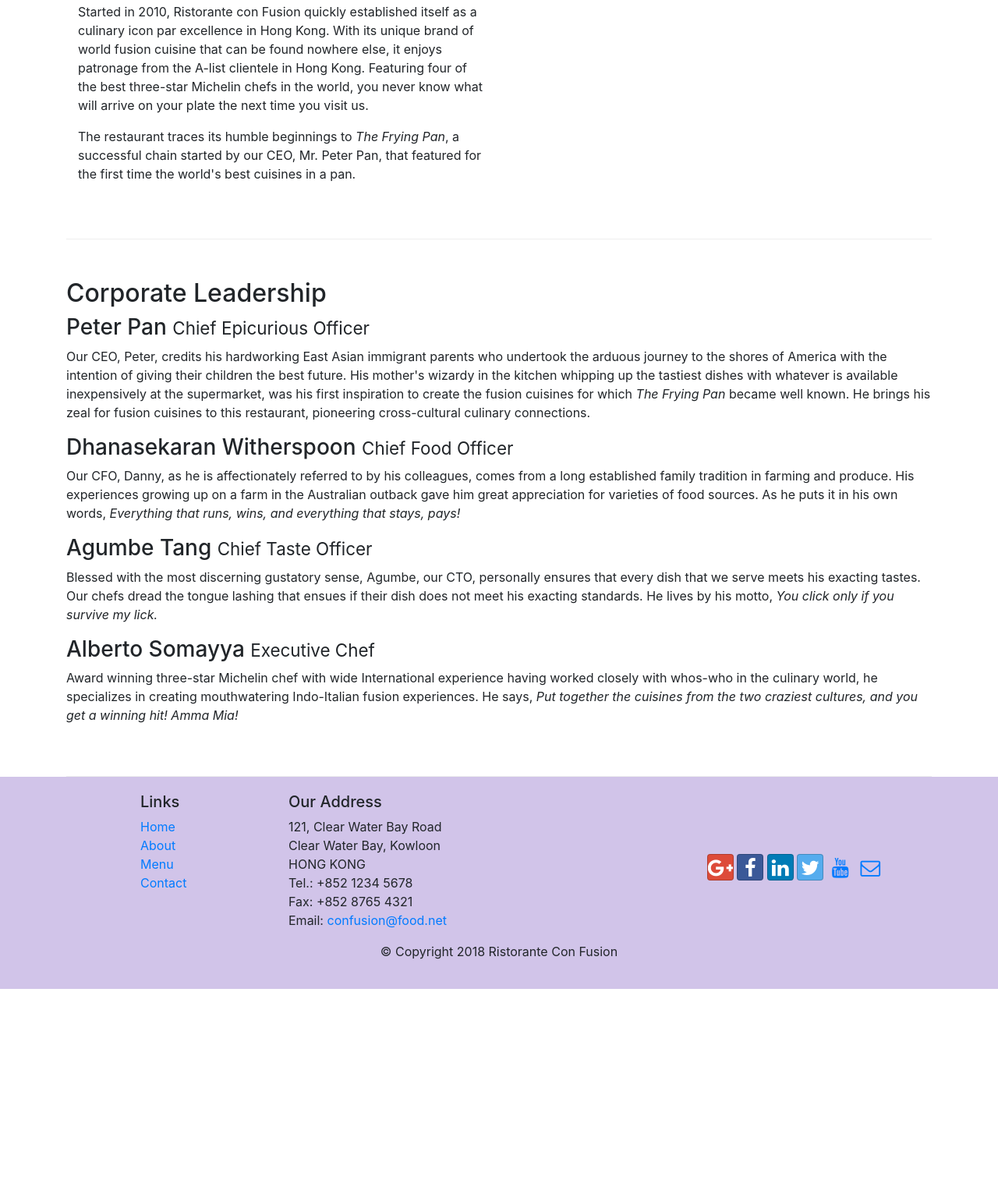
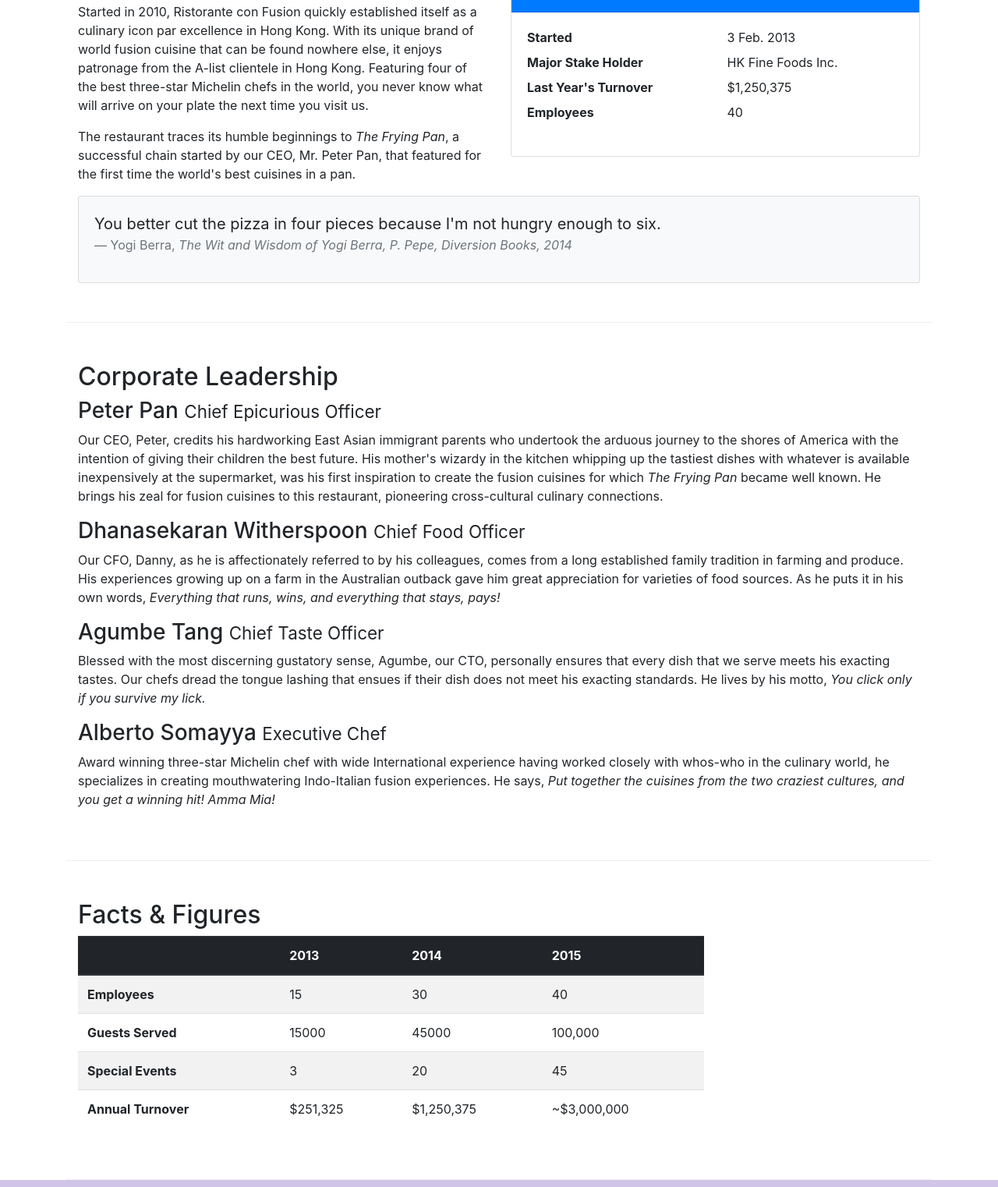
Before and after one commit to LuisF7/Assignemetn, a website: page aboutus.html in a window 1280 px wide. Shown: the part 558-2080 px from the top of the page at 78% size. Before the commit the page ends 1826 px from the top, so only its background shows below. Drawn offline with nearby package versions, Linux system fonts and the light colour scheme.

Commit message:
Tables and Cards

```diff
--- a/aboutus.html
+++ b/aboutus.html
@@ -53,7 +53,7 @@
                 <li class="breadcrumb-item"> <a href="./index.html">Home</a> </li>
                 <li class="breadcrumb-item active">About Us</li>
             </ol>
-            <div>
+            <div class="col-12">
                <h3>About Us</h3>
                <hr>
             </div>
@@ -65,13 +65,42 @@
                 <p>Started in 2010, Ristorante con Fusion quickly established itself as a culinary icon par excellence in Hong Kong. With its unique brand of world fusion cuisine that can be found nowhere else, it enjoys patronage from the A-list clientele in Hong Kong.  Featuring four of the best three-star Michelin chefs in the world, you never know what will arrive on your plate the next time you visit us.</p>
                 <p>The restaurant traces its humble beginnings to <em>The Frying Pan</em>, a successful chain started by our CEO, Mr. Peter Pan, that featured for the first time the world's best cuisines in a pan.</p>
             </div>
-            <div>
+            <div class="col-sm">
+                <div class="card">
+                    <h3 class="card-header bg-primary text-white">Facts At a Glance</h3>
+                    <div class="card-body">
+                        <dl class="row">
+                            <dt class="col-6">Started</dt>
+                            <dd class="col-6">3 Feb. 2013</dd>
+                            <dt class="col-6">Major Stake Holder</dt>
+                            <dd class="col-6">HK Fine Foods Inc.</dd>
+                            <dt class="col-6">Last Year's Turnover</dt>
+                            <dd class="col-6">$1,250,375</dd>
+                            <dt class="col-6">Employees</dt>
+                            <dd class="col-6">40</dd>
+                        </dl>
+                    </div>
+                </div>
+            </div>
+            <div class="col-12">
+                <div class="card card-body bg-light">
+                    <blockquote class="blockquote">
+                        <p class="mb-0">You better cut the pizza in four pieces
+                            because I'm not hungry enough to six.
+                        </p>
+                        <footer class="blockquote-footer">Yogi Berra,
+                            <cite title="Source Title">The Wit and Wisdom of
+                                Yogi Berra, P. Pepe, Diversion Books, 2014
+                            </cite>
+                        </footer>
+                    </blockquote>
+                </div>
             </div>
         </div>
 
 
         <div class="row row-content aling-items-center">
-            <div>
+            <div class="col-12">
                 <h2>Corporate Leadership</h2>
                 <h3>Peter Pan <small>Chief Epicurious Officer</small></h3>
                 <p class="d-none d-sm-none d-md-block">Our CEO, Peter, credits his hardworking East Asian immigrant parents who undertook the arduous journey to the shores of America with the intention of giving their children the best future. His mother's wizardy in the kitchen whipping up the tastiest dishes with whatever is available inexpensively at the supermarket, was his first inspiration to create the fusion cuisines for which <em>The Frying Pan</em> became well known. He brings his zeal for fusion cuisines to this restaurant, pioneering cross-cultural culinary connections.</p>
@@ -82,6 +111,50 @@
                 <h3>Alberto Somayya <small>Executive Chef</small></h3>
                 <p class="d-none d-sm-none d-md-block">Award winning three-star Michelin chef with wide International experience having worked closely with whos-who in the culinary world, he specializes in creating mouthwatering Indo-Italian fusion experiences. He says, <em>Put together the cuisines from the two craziest cultures, and you get a winning hit! Amma Mia!</em></p>
             </div>
+       </div>
+       <div class="row row-content">
+           <div class="col-12 col-sm-9">
+               <h2>Facts &amp; Figures</h2>
+               <div class="table-responsive">
+                <table class="table table-striped">
+                    <thead class="thead-dark">
+                        <tr>
+                            <th>&nbsp;</th>
+                            <th>2013</th>
+                            <th>2014</th>
+                            <th>2015</th>
+                        </tr>
+                    </thead>
+                    <tbody>
+                        <tr>
+                            <th>Employees</th>
+                            <td>15</td>
+                            <td>30</td>
+                            <td>40</td>
+                        </tr>
+                        <tr>
+                            <th>Guests Served</th>
+                            <td>15000</td>
+                            <td>45000</td>
+                            <td>100,000</td>
+                        </tr>
+                        <tr>
+                            <th>Special Events</th>
+                            <td>3</td>
+                            <td>20</td>
+                            <td>45</td>
+                        </tr>
+                        <tr>
+                            <th>Annual Turnover</th>
+                            <td>$251,325</td>
+                            <td>$1,250,375</td>
+                            <td>~$3,000,000</td>
+                        </tr>
+                    </tbody>
+                </table>
+            </div>
+           </div>
+           <div class="col-12 col-sm-3"></div>
        </div>
 
     </div>
```
